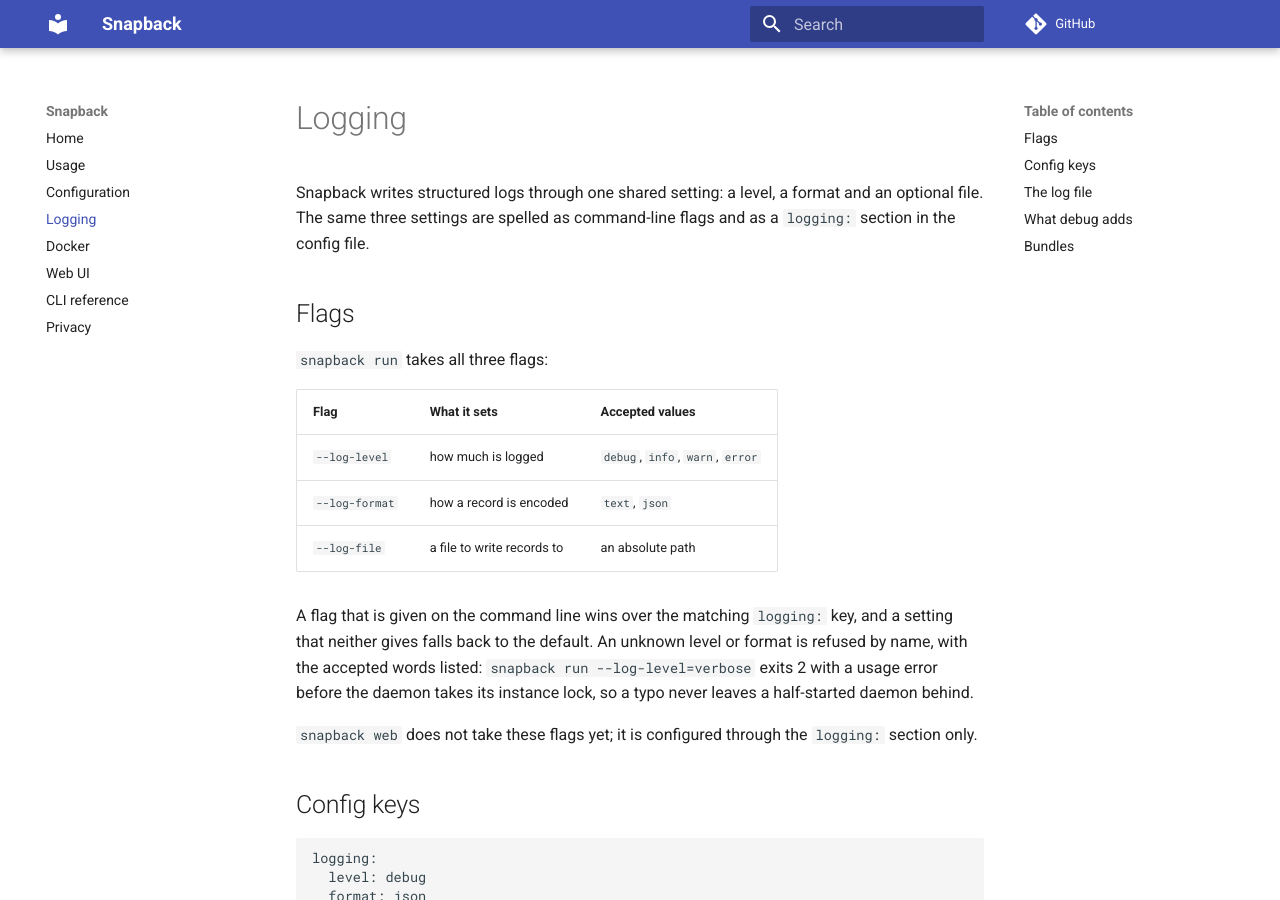
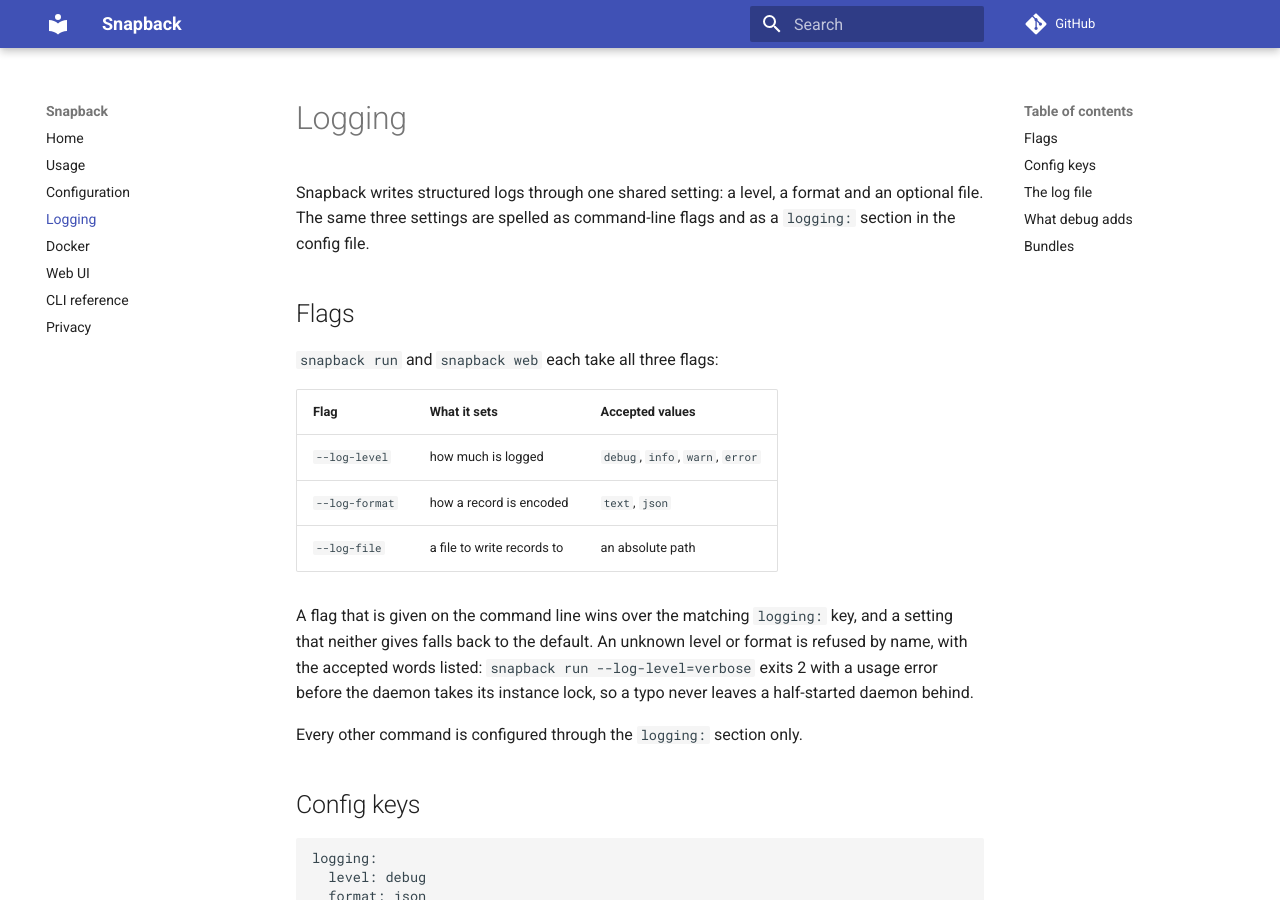
Before and after one commit to adeelahmad/snapback, an MkDocs documentation site: the page built from docs-site/logging.md, in a window 1280 px wide and 900 px high. Built offline with MkDocs 1.6.1 and Material for MkDocs 9.7.7, drawn with Linux system fonts in a browser that asks for light colours; comment, search, counter and statistics services are not loaded.

Commit message:
docs: document the log flags on snapback web (DOC-FLAGS-2)
S5-36/T12 wired --log-file, --log-format and --log-level into `snapback web`, so the
CLI reference now carries the same three rows in the `snapback web` section, in the
neighbours' wording and alphabetical order.

The logging page said `snapback web` did not take these flags yet; it now says both
`snapback run` and `snapback web` take all three.

```diff
--- a/docs-site/logging.md
+++ b/docs-site/logging.md
@@ -6,7 +6,7 @@
 
 ## Flags
 
-`snapback run` takes all three flags:
+`snapback run` and `snapback web` each take all three flags:
 
 | Flag | What it sets | Accepted values |
 |---|---|---|
@@ -19,8 +19,7 @@
 with the accepted words listed: `snapback run --log-level=verbose` exits 2 with a usage error
 before the daemon takes its instance lock, so a typo never leaves a half-started daemon behind.
 
-`snapback web` does not take these flags yet; it is configured through the `logging:` section
-only.
+Every other command is configured through the `logging:` section only.
 
 ## Config keys
 
```
Also changed, not shown: docs-site/cli.md (+3 -0 lines).
